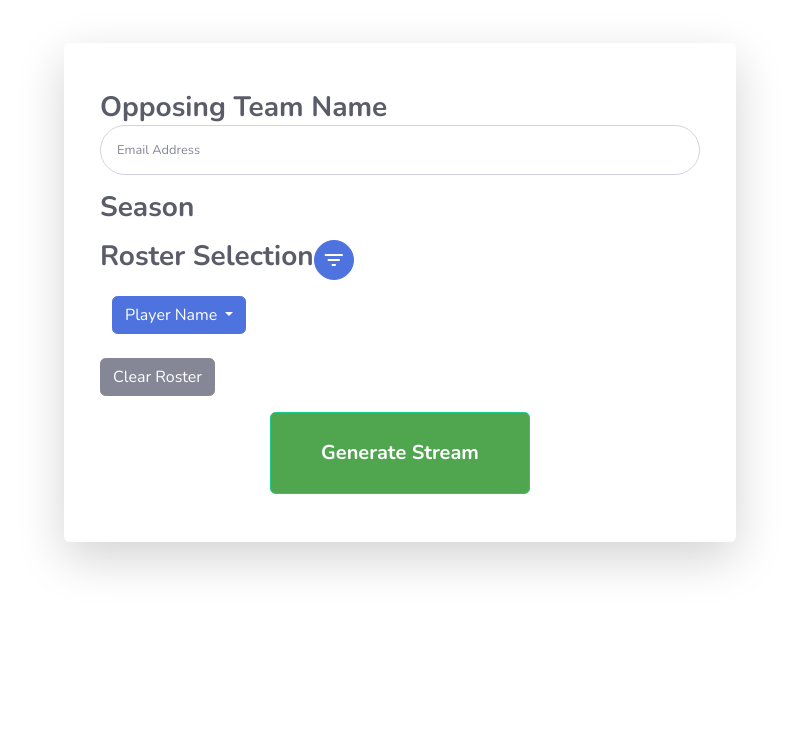
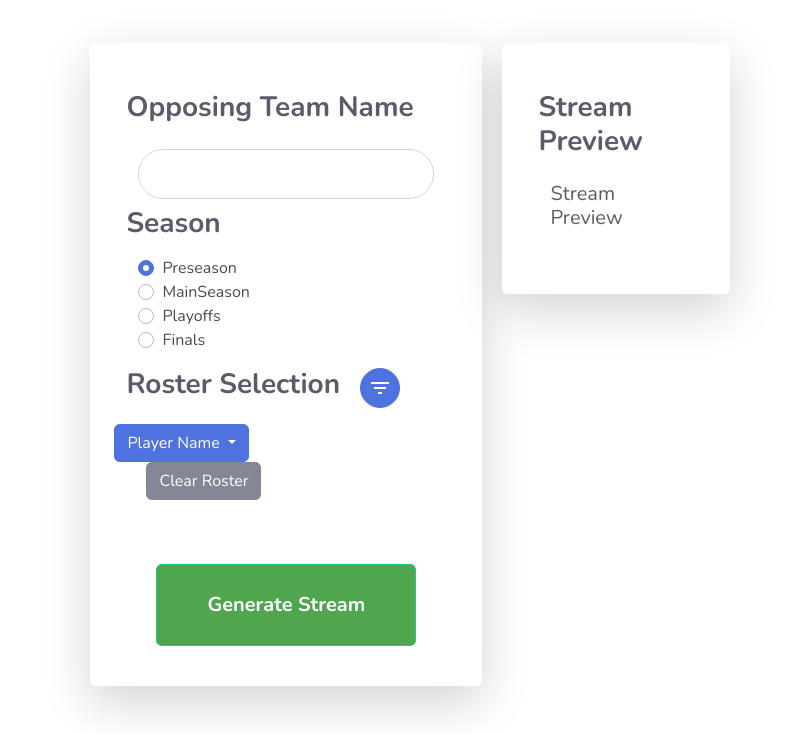
Before and after one commit to yumibyte/OBSTextEditor-New, an Electron app: page src/htmlTemplates/GamePanel.html in a window 800 px wide. Shown: the part 113-847 px from the top of the page. Before the commit the page ends 800 px from the top, so only its background shows below. Drawn offline with nearby package versions, Linux system fonts and the light colour scheme.

Commit message:
stream preview and base game panel alignment

```diff
--- a/src/htmlTemplates/GamePanel.html
+++ b/src/htmlTemplates/GamePanel.html
@@ -27,7 +27,9 @@
       <a class="button is-warning" href="../index.html">Back</a>
 
       <center><div id="gamePanelTitle" class="h1 mb-0 font-weight-bold color-black">Game Panel</div></center>
-      <div class="container">
+
+      <div class="row justify-content-center">
+        <div class="container-square">
 
           <div class="card o-hidden border-0 shadow-lg my-5">
               <div class="card-body p-0">
@@ -38,31 +40,68 @@
                         <div class="col-lg-7">
                             <div class="p-5">
                                 <form class="user">
+                                    <!-- <div id="teamInputTitle" class="h3 mb-0 font-weight-bold text-gray-800">!</div> -->
                                   <div class="form-group row">
-                                  <!-- <div id="teamInputTitle" class="h3 mb-0 font-weight-bold text-gray-800">!</div> -->
 
+                                      <div class="mb-2">
                                           <div id="" class="h3 mb-0 font-weight-bold text-gray-800">Opposing Team Name</div>
+                                      </div>
+
+                                  </div>
+                                  <div class ="mb-2">
                                     <input type="email" class="form-control form-control-user" id="exampleInputEmail"
-                                        placeholder="Email Address">
+                                        placeholder="">
                                   </div>
+
 
                                   <div class="form-group row">
                                     <!-- <div id="teamInputTitle" class="h3 mb-0 font-weight-bold text-gray-800">!</div> -->
 
                                       <div class="h3 mb-0 font-weight-bold text-gray-800">Season</div>
-                                    <!-- add radial buttons-->
+                                  </div>
+
+                                  <div class="form-group">
+                                      <div class="custom-control custom-radio col-lg-3">
+                                          <input type="radio" checked="checked" id="orgtype1" name="orgtype" class="custom-control-input">
+                                          <label class="custom-control-label" for="orgtype1">
+                                              Preseason
+                                          </label>
+                                      </div>
+                                      <div class="custom-control custom-radio col-lg-3">
+                                          <input type="radio" id="orgtype2" name="orgtype" class="custom-control-input">
+                                          <label class="custom-control-label" for="orgtype2">
+                                              MainSeason
+                                          </label>
+                                      </div>
+                                      <div class="custom-control custom-radio col-lg-3">
+                                          <input type="radio" id="orgtype3" name="orgtype" class="custom-control-input">
+                                          <label class="custom-control-label" for="orgtype3">
+                                          Playoffs
+                                          </label>
+                                      </div>
+                                      <div class="custom-control custom-radio col-lg-3">
+                                          <input type="radio" id="orgtype4" name="orgtype" class="custom-control-input">
+                                          <label class="custom-control-label" for="orgtype4">
+                                          Finals
+                                          </label>
+                                      </div>
+
                                   </div>
 
                                   <div class="form-group row">
 
                                       <div class="h3 mb-0 font-weight-bold text-gray-800">Roster Selection</div>
+                                      <div class="left-padding">
 
                                           <a href="#" class="btn btn-primary btn-circle">
                                               <span onclick="filterSelected()" class="material-icons icon-size-small">filter_list</span>
                                           </a>
                                       </div>
+                                  </div>
                                   <div class="row">
-                                  <div class="col-sm-6 mb-3 mb-sm-0">
+
+                                      <div class="row">
+                                        <div class=""
                                         <div class="dropdown mb-4">
                                             <button class="btn btn-primary dropdown-toggle" type="button"
                                                 id="dropdownMenuButton" data-toggle="dropdown" aria-haspopup="true"
@@ -76,24 +115,69 @@
                                                 <a class="dropdown-item" href="#">Something else here</a>
                                             </div>
                                         </div>
+
                                       </div>
+
                                   </div>
                                   <!-- dropdown-->
 
-                                <div class="form-group row">
+                                  <div class="form-group row left-padding">
                                     <a onclick="clearRoster()" class="btn btn-secondary" href="../index.html">Clear Roster</a>
                                   </div>
-                                <center><a onclick="generateStream()" class="btn btn-success color-green btn-lg-2">Generate Stream</a></center>
+                                </form>
+                            </div>
+                        </div>
+                      </div>
 
+                  </div>
+
+                  <div class="form-group bottom-padding">
+                    <center><a onclick="generateStream()" class="btn btn-success color-green btn-lg-2 bottom-padding">Generate Stream</a></center>
+                  </div>
+
+                </div>
+            </div>
+
+            <div class="container-square container-square-force">
+
+              <div class="card o-hidden border-0 shadow-lg my-5">
+                  <div class="card-body p-0">
+                    <!-- Nested Row within Card Body -->
+                    <div class="row">
+                        <div class="col-lg-5 d-none"></div>
+
+                          <div class="col-lg-7">
+                              <div class="p-5">
+                                  <form class="user">
+                                      <!-- <div id="teamInputTitle" class="h3 mb-0 font-weight-bold text-gray-800">!</div> -->
+                                    <div class="form-group row">
+                                      <div class="mb-2">
+
+                                          <div id="" class="h3 mb-0 font-weight-bold text-gray-800">Stream Preview</div>
+                                      </div>
+                                    </div>
+
+
+
+                                    <div class="form-group">
+
+                                      <div class="h5 mb-0 font-weight-light text-gray-800">Stream Preview</div>
+                                    </div>
+                                    <div class="h5 mb-0 font-weight-light text-gray-800">
+
+                                    </div>
+
+
+                                    </div>
                                   </form>
                               </div>
                           </div>
                     </div>
                   </div>
+
                 </div>
               </div>
     </div>
-
 
 
 
--- a/src/index.css
+++ b/src/index.css
@@ -41,3 +41,35 @@ body {
   font-size: 20px !important;
   font-weight: bold !important;
 }
+
+.left-padding {
+  padding-left: 20px;
+}
+
+.left-padding-lg {
+  padding-left: 100px;
+
+}
+
+.container-square {
+  width: 50% !important;
+  height: 50% !important;
+  padding-left: 20px;
+}
+
+.container-square-force {
+  width: 30% !important;
+
+}
+
+.bottom-padding {
+  margin-bottom: 20px !important;
+}
+
+.no-wrap {
+  width: 100% !important;
+}
+
+.bottom-padding-lg {
+  margin-bottom: 490px !important;
+}
```
Lines whose indentation alone changed are shown as unchanged.
